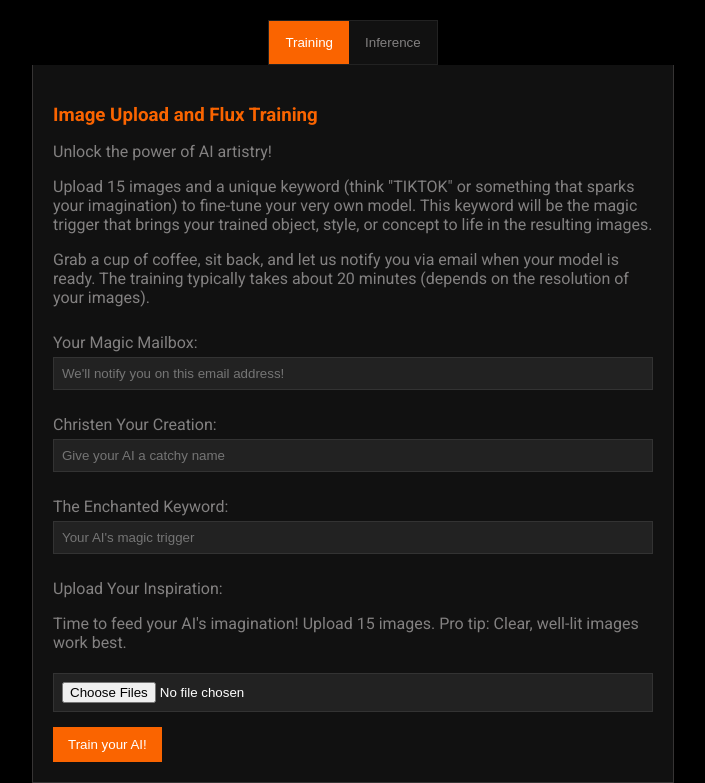
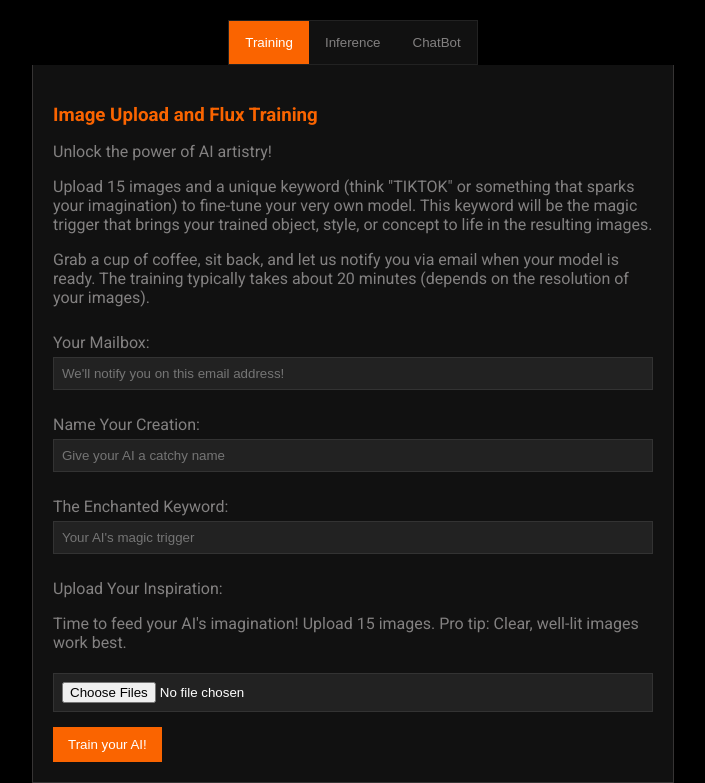
Before and after one commit to asubhekar/vetturaproject, a FastAPI app: template templates/app.html in a window 1280 px wide. Shown: the part 157-940 px from the top of the page, without its empty margins (287-992 px from the left). Run offline with FastAPI, Linux system fonts and the light colour scheme; the template is opened without the code that fills it, so the values that code supplies are empty.

Commit message:
UI Updates

```diff
--- a/requirements.txt
+++ b/requirements.txt
@@ -8,6 +8,6 @@ requests
 huggingface_hub
 replicate
 openai
-google-cloud-sql-connector
+cloud-sql-python-connector[pg8000]
 sqlalchemy
 sendgrid
--- a/templates/app.html
+++ b/templates/app.html
@@ -118,7 +118,7 @@
             color: #fff;
             box-sizing: border-box;
         }
-        #Inference h3, #Training h3 {
+        #Inference h3, #Training h3, #Chat h3{
             color: #fa6400;
             margin-bottom: 10px;
         }
@@ -137,6 +137,7 @@
     <div class="tab">
         <button class="tablinks" onclick="openTab(event, 'Training')">Training</button>
         <button class="tablinks" onclick="openTab(event, 'Inference')">Inference</button>
+        <button class="tablinks" onclick="openTab(event, 'Chat')">ChatBot</button>
     </div>
 
     <div id="Training" class="tabcontent">
@@ -151,10 +152,10 @@
             Grab a cup of coffee, sit back, and let us notify you via email when your model is ready. The training typically takes about 20 minutes (depends on the resolution of your images).
         </p>
         <form action="/process" method="post" enctype="multipart/form-data">
-            <label for="email_id">Your Magic Mailbox:</label>
+            <label for="email_id">Your Mailbox:</label>
             <input type="email" id="email_id" name="email_id" required placeholder="We'll notify you on this email address!">
 
-            <label for="model_name">Christen Your Creation:</label>
+            <label for="model_name">Name Your Creation:</label>
             <input type="text" id="model_name" name="model_name" required placeholder="Give your AI a catchy name">
 
             <label for="trigger_word">The Enchanted Keyword:</label>
@@ -217,7 +218,11 @@
             </p>
         {% endif %}
     </div>
-
+    <div id="Chat" class="tabcontent">
+        <h3>Chat Interface</h3>
+        <p> This feature is still under experimentation! Stay tuned for more updates.</p>
+        <p> You will be notified via email once chat inferencing is online </p>
+    </div>
     <script>
         function openTab(evt, tabName) {
             var i, tabcontent, tablinks;
```
Also changed, not shown: 1 other file.
